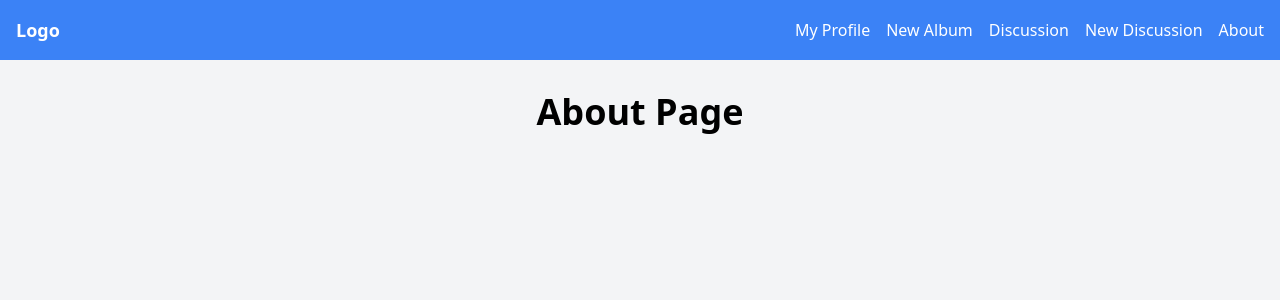
After one commit to layton-skidmore/SoundCanvas, a Django app: page /about/ in a window 1280 px wide. The commit adds this page. Shown: the top 300 px of the page. Run offline with Django 4.2, Linux system fonts and the light colour scheme; some libraries are stand-ins or nearby versions.

Commit message:
add templates

```diff
--- /dev/null
+++ b/main_app/static /css/style.css
@@ -0,0 +1,3 @@
+input[type="text"] {
+    border: 1px solid #e2e8f0;
+}
--- /dev/null
+++ b/main_app/templates/about.html
@@ -0,0 +1,8 @@
+{% extends 'base.html' %}
+{% block content %}
+
+<div class="mt-8 text-center">
+    <h1 class="text-4xl font-bold">About Page</h1>
+</div>
+
+{% endblock %}
--- a/main_app/templates/base.html
+++ b/main_app/templates/base.html
@@ -18,11 +18,11 @@
         <div class="max-w-7xl mx-auto flex justify-between items-center">
             <div class="text-white font-semibold text-lg">Logo</div>
             <ul class="flex space-x-4">
-                <li><a href="#" class="text-white hover:underline">My Profile</a></li>
-                <li><a href="#" class="text-white hover:underline">New Review</a></li>
+                <li><a href="{% url 'index' %}" class="text-white hover:underline">My Profile</a></li>
+                <li><a href="{% url 'new_album' %}" class="text-white hover:underline">New Album</a></li>
                 <li><a href="#" class="text-white hover:underline">Discussion</a></li>
                 <li><a href="#" class="text-white hover:underline">New Discussion</a></li>
-                <li><a href="#" class="text-white hover:underline">About</a></li>
+                <li><a href="{% url 'about' %}" class="text-white hover:underline">About</a></li>
             </ul>
         </div>
     </nav>
--- a/main_app/urls.py
+++ b/main_app/urls.py
@@ -3,4 +3,7 @@ from . import views
 
 urlpatterns = [
 	path('', views.home, name='home'),
+    path('index/', views.profile_index, name='index'),
+    path('about/', views.about, name='about'),
+    path('new_album/', views.NewAlbumView.as_view(), name='new_album'),
  ]
--- a/main_app/views.py
+++ b/main_app/views.py
@@ -1,5 +1,18 @@
 from django.shortcuts import render
+from django.views.generic.edit import CreateView
+from .models import Review, Album
 
 # Create your views here.
 def home(request):
   return render(request, 'home.html')
+
+def about(request):
+  return render(request, 'about.html')
+
+def profile_index(request):
+    return render(request, 'profile/index.html')
+
+class NewAlbumView(CreateView):
+    model = Album
+    fields = ['name', 'artist_name']
+    template_name = 'main_app/new_album.html'
--- a/unit_three_project/settings.py
+++ b/unit_three_project/settings.py
@@ -120,7 +120,8 @@ USE_TZ = True
 # Static files (CSS, JavaScript, Images)
 # https://docs.djangoproject.com/en/4.2/howto/static-files/
 
-STATIC_URL = 'static/'
+STATIC_URL = '/static/'
+
 
 # Default primary key field type
 # https://docs.djangoproject.com/en/4.2/ref/settings/#default-auto-field
```
Also changed, not shown: main_app/templates/main_app/new_album.html (added, +23 -0 lines), main_app/templates/profile/index.html (added, +8 -0 lines), main_app/templates/profile/detail.html (added).
